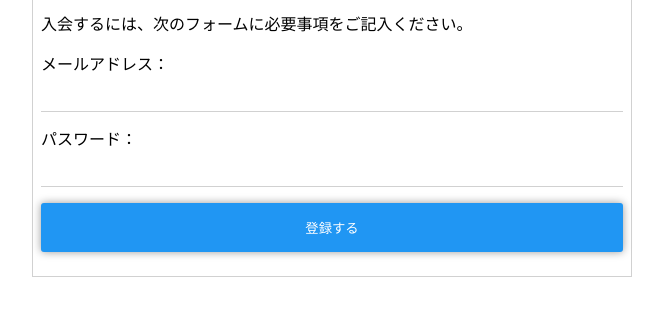
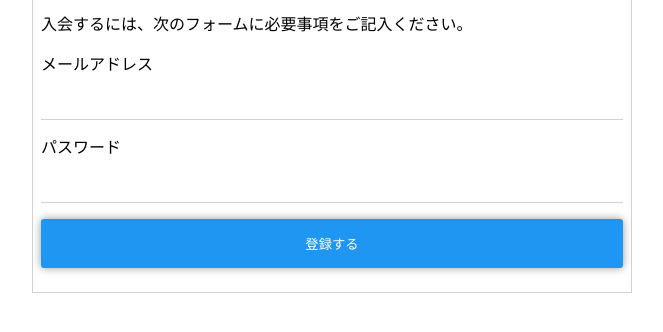
Before and after one commit to Trush-panda330/-------HTMLCSSJavaScript, a plain HTML site: page index.html in a window 1280 px wide. Shown: the part 48-380 px from the top of the page, without its empty margins (308-971 px from the left). Drawn offline with Linux system fonts and the light colour scheme.

Commit message:
テキストフィールドにラベルを設定しました

```diff
--- a/index.html
+++ b/index.html
@@ -13,8 +13,9 @@
     <div class="content">
         <h1>入会申し込み</h1>
         <p>入会するには、次のフォームに必要事項をご記入ください。</p>
-        <p>メールアドレス：<input type="email" name="mymail"></p>
-        <p>パスワード：<input type="password" name="mypassword"></p>
+        <p><label for="mymail">メールアドレス</label><input id="mymail" type="email" name="mymail"></p>
+        <!-- labelタグにfor属性をつけてあげると inputタグのid属性とfor属性とが関連づけられて良い感じになる-->
+        <p><label for="mypassword">パスワード</label><input id="mypassword" type="password" name="mypassword"></p>
         <p><button type="submit">登録する</button></p>
     </div>
 </body>
```
